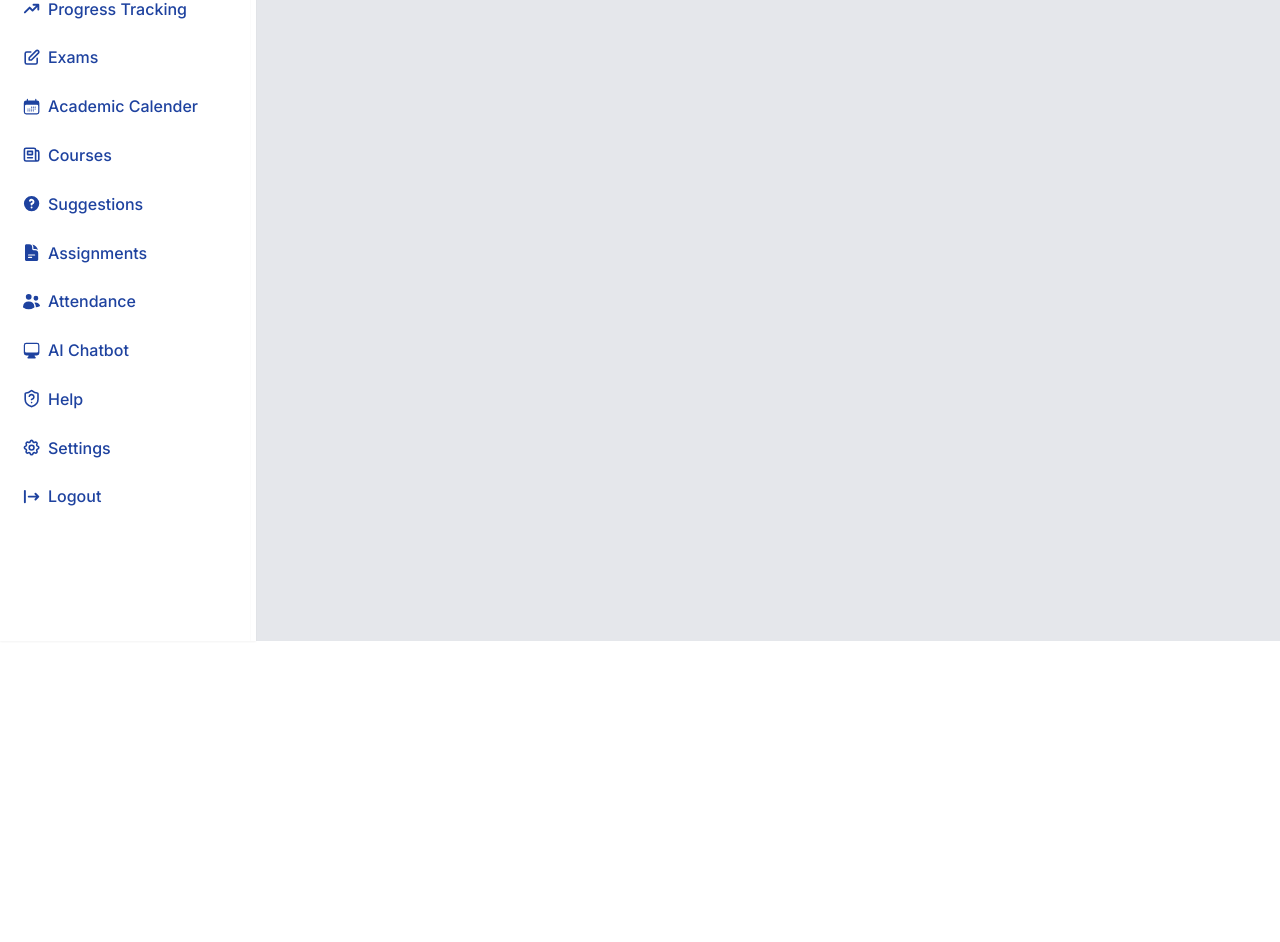
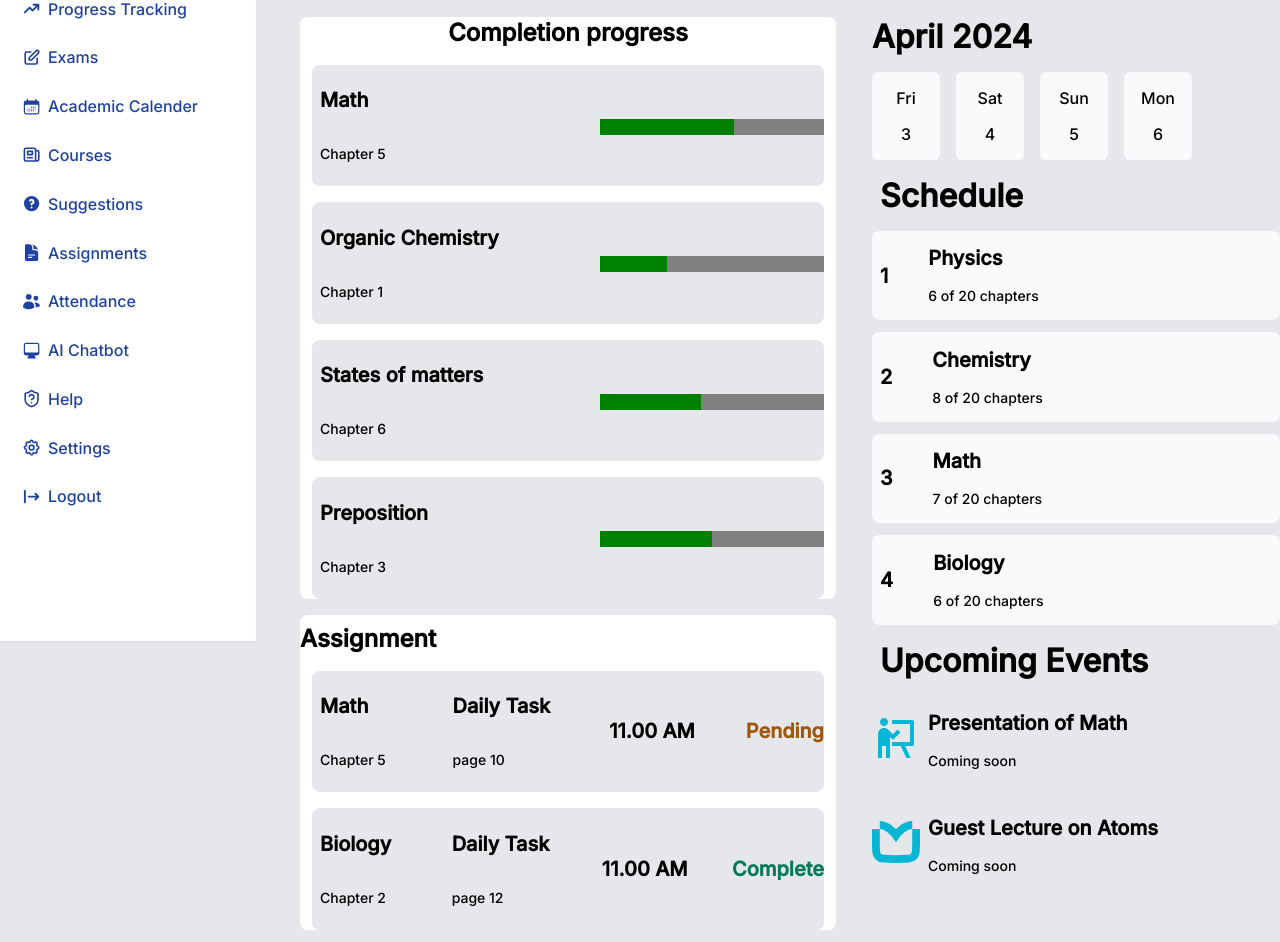
Before and after one commit to DaifulFardous/SchoolSync, a React (Vite) app in the folder Frontend/school-sync/: page /home in a window 1280 px wide. Shown: the part 159-1101 px from the top of the page. Before the commit the page ends 800 px from the top, so only its background shows below. Built offline with nearby package versions, Linux system fonts and the light colour scheme.

Commit message:
Dashbord update

```diff
--- a/Frontend/school-sync/package.json
+++ b/Frontend/school-sync/package.json
@@ -24,6 +24,7 @@
     "@types/react-dom": "^18.2.17",
     "@vitejs/plugin-react": "^4.2.1",
     "autoprefixer": "^10.4.17",
+    "daisyui": "^4.10.0",
     "eslint": "^8.55.0",
     "eslint-plugin-react": "^7.33.2",
     "eslint-plugin-react-hooks": "^4.6.0",
--- a/Frontend/school-sync/src/components/Dashboard/Dashboard.jsx
+++ b/Frontend/school-sync/src/components/Dashboard/Dashboard.jsx
@@ -1,6 +1,8 @@
-import React from 'react'
+
 import Sidenav from './../SideNav/Sidenav';
 import Uppernav from './../Courses/Uppernav';
+import MiddleNavbar from './MiddleNavbar';
+import RightNavbar from './RightNavbar';
 
 function Dashboard() {
   return (
@@ -14,6 +16,14 @@ function Dashboard() {
         </div>
 
         </div>
+        <div className='grid grid-cols-3 gap-4 mt-40'>
+             <div className='col-span-2 ml-72 border-2'>
+              <MiddleNavbar/>
+             </div>
+             <div className='border-2'>
+              <RightNavbar/>
+             </div>
+        </div>
     </div>
   )
 }
--- /dev/null
+++ b/Frontend/school-sync/src/components/Dashboard/MiddleNavbar.jsx
@@ -0,0 +1,85 @@
+
+
+const MiddleNavbar = () => {
+    return (
+        <div className="">
+            <div className='space-y-4 m-3 bg-white rounded-lg'>
+                    <h1 className='font-bold text-center mt-4 text-2xl'>Completion progress</h1>
+                   <div className='flex items-center justify-between bg-gray-200  rounded-lg mx-3'>
+                                <div>
+                                    <h1 className='font-bold text-xl p-2'>Math</h1>
+                                    <p className="p-2 text-sm">Chapter 5</p>
+                                </div>
+                                <div>
+                                <progress className="progress progress-primary w-56" value="60" max="100"></progress>
+                                </div>
+                   </div>
+                   <div className='flex items-center justify-between bg-gray-200 rounded-lg mx-3'>
+                                <div>
+                                    <h1 className='font-bold text-xl p-2'>Organic Chemistry</h1>
+                                    <p className="p-2 text-sm">Chapter 1</p>
+                                </div>
+                                <div>
+                                <progress className="progress progress-primary w-56" value="30" max="100"></progress>
+                                </div>
+                   </div>
+                   <div className='flex items-center justify-between bg-gray-200 rounded-lg mx-3'>
+                                <div>
+                                    <h1 className='font-bold text-xl p-2'>States of matters</h1>
+                                    <p className="p-2 text-sm">Chapter 6</p>
+                                </div>
+                                <div>
+                                <progress className="progress progress-primary w-56" value="45" max="100"></progress>
+                                </div>
+                   </div>
+                   <div className='flex items-center justify-between bg-gray-200 rounded-lg mx-3 mb-3'>
+                                <div>
+                                    <h1 className='font-bold text-xl p-2'>Preposition</h1>
+                                    <p className="p-2 text-sm">Chapter 3</p>
+                                </div>
+                                <div>
+                                <progress className="progress progress-primary w-56" value="50" max="100"></progress>
+                                </div>
+                   </div>
+            </div>
+            <div className='space-y-4 m-3 bg-white rounded-lg'>
+                <h1 className='font-bold mt-4 pt-2 text-2xl'>Assignment</h1>
+                <div className='flex items-center justify-between bg-gray-200 rounded-lg mx-3 my-1.5'>
+                     <div>
+                        <h1 className='font-bold text-xl p-2'>Math</h1>
+                        <p className="p-2 text-sm">Chapter 5</p>
+                     </div>
+                     <div>
+                        <h1 className='font-bold text-xl p-2'>Daily Task</h1>
+                        <p className="p-2 text-sm">page 10</p>
+                     </div>
+                     <div>
+                        <h1 className='font-bold text-xl'>11.00 AM</h1>
+                     </div>
+                     <div>
+                        <h1 className='font-bold text-xl text-yellow-600'>Pending</h1>
+                     </div>
+                </div>
+                <div className='flex items-center justify-between bg-gray-200 rounded-lg mx-3 mb-2'>
+                     <div>
+                        <h1 className='font-bold text-xl p-2'>Biology</h1>
+                        <p className="p-2 text-sm">Chapter 2</p>
+                     </div>
+                     <div>
+                        <h1 className='font-bold text-xl p-2'>Daily Task</h1>
+                        <p className="p-2 text-sm">page 12</p>
+                     </div>
+                     <div>
+                        <h1 className='font-bold text-xl'>11.00 AM</h1>
+                     </div>
+                     <div>
+                        <h1 className='font-bold text-xl text-green-600'>Complete</h1>
+                     </div>
+                </div>
+            </div>
+
+        </div>
+    );
+};
+
+export default MiddleNavbar;
--- /dev/null
+++ b/Frontend/school-sync/src/components/Dashboard/RightNavbar.jsx
@@ -0,0 +1,92 @@
+
+import { RiPresentationFill } from "react-icons/ri";
+import { SiKnowledgebase } from "react-icons/si";
+const RightNavbar = () => {
+    return (
+        <div>
+             <div>
+                <h1 className='font-bold my-4 mx-2'>April 2024</h1>
+                <div className='flex space-x-4 ml-2'>
+                    <div className='w-1/6 bg-slate-50 text-center border-2 rounded-md'>
+                        <p >Fri</p>
+                        <p >3</p>
+                    </div>
+                    <div className='w-1/6 bg-slate-50 text-center border-2 rounded-md'>
+                        <p>Sat</p>
+                        <p>4</p>
+                    </div>
+                    <div className='w-1/6 bg-slate-50 text-center border-2 rounded-md'>
+                        <p>Sun</p>
+                        <p>5</p>
+                    </div>
+                    <div className='w-1/6 bg-slate-50 text-center border-2 rounded-md'>
+                        <p>Mon</p>
+                        <p>6</p>
+                    </div>
+                </div>
+            </div>
+            <div className='space-y-3 ml-2 rounded-lg'>
+                <h1 className='font-bold my-4 mx-2'>Schedule</h1>
+              <div className='flex items-center bg-slate-50 w-full divide-x-2 rounded-lg'>
+                  <div>
+                    <h1 className='font-bold lg:mr-6 md:mr-2 mr-1 p-2 text-xl'>1</h1>
+                   </div>
+                   <div>
+                    <h1 className='font-bold text-xl ml-2'>Physics</h1>
+                    <p className='ml-2 text-sm'>6 of 20 chapters</p>
+                  </div>
+                </div>
+            <div className='flex items-center bg-slate-50 w-full divide-x-2 rounded-lg'>
+                <div>
+                    <h1 className='font-bold lg:mr-6 md:mr-2 mr-1 p-2 text-xl'>2</h1>
+                </div>
+                <div>
+                    <h1 className='font-bold ml-2 text-xl'>Chemistry</h1>
+                    <p className='ml-2 text-sm'>8 of 20 chapters</p>
+                </div>
+            </div>
+            <div className='flex items-center bg-slate-50 w-full divide-x-2 rounded-lg'>
+                <div>
+                    <h1 className='font-bold lg:mr-6 md:mr-2 mr-1 p-2 text-xl'>3</h1>
+                </div>
+                <div>
+                    <h1 className='font-bold text-xl ml-2'>Math</h1>
+                    <p className='ml-2 text-sm'>7 of 20 chapters</p>
+                </div>
+            </div>
+            <div className='flex items-center bg-slate-50 w-full divide-x-2 rounded-lg'>
+                <div>
+                    <h1 className='font-bold lg:mr-6 md:mr-2 mr-1 p-2 text-xl'>4</h1>
+                </div>
+                <div>
+                    <h1 className='font-bold text-xl ml-2'>Biology</h1>
+                    <p className='ml-2 text-sm'>6 of 20 chapters</p>
+                </div>
+            </div>
+        </div>
+        <div className='ml-2'>
+            <h1 className='font-bold my-4 mx-2'>Upcoming Events</h1>
+            <div className='flex items-center'>
+                <div>
+                    <RiPresentationFill className='text-cyan-500 size-12' />
+                </div>
+                <div>
+                    <h1 className='font-bold text-xl ml-2'>Presentation of Math</h1>
+                    <p className='ml-2 text-sm'>Coming soon</p>
+                </div>
+            </div>
+            <div className='flex items-center space-y-4'>
+                <div>
+                    <SiKnowledgebase className='text-cyan-500 size-12 pt-3' />
+                </div>
+                <div>
+                    <h1 className='font-bold text-xl ml-2'>Guest Lecture on Atoms</h1>
+                    <p className='ml-2 text-sm'>Coming soon</p>
+                </div>
+            </div>
+        </div>
+    </div>
+    );
+};
+
+export default RightNavbar;
```
Also changed, not shown: 1 other file (tests, documents, lock files or other folders).
